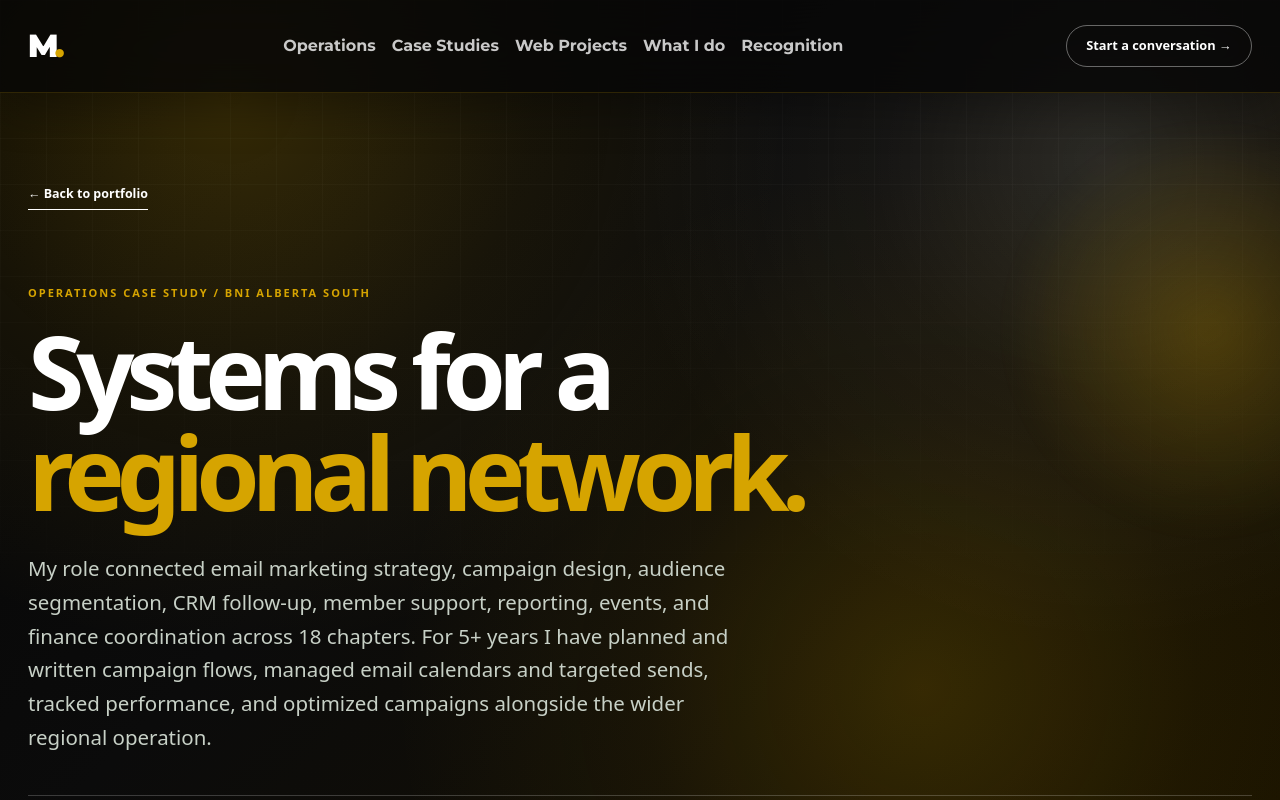
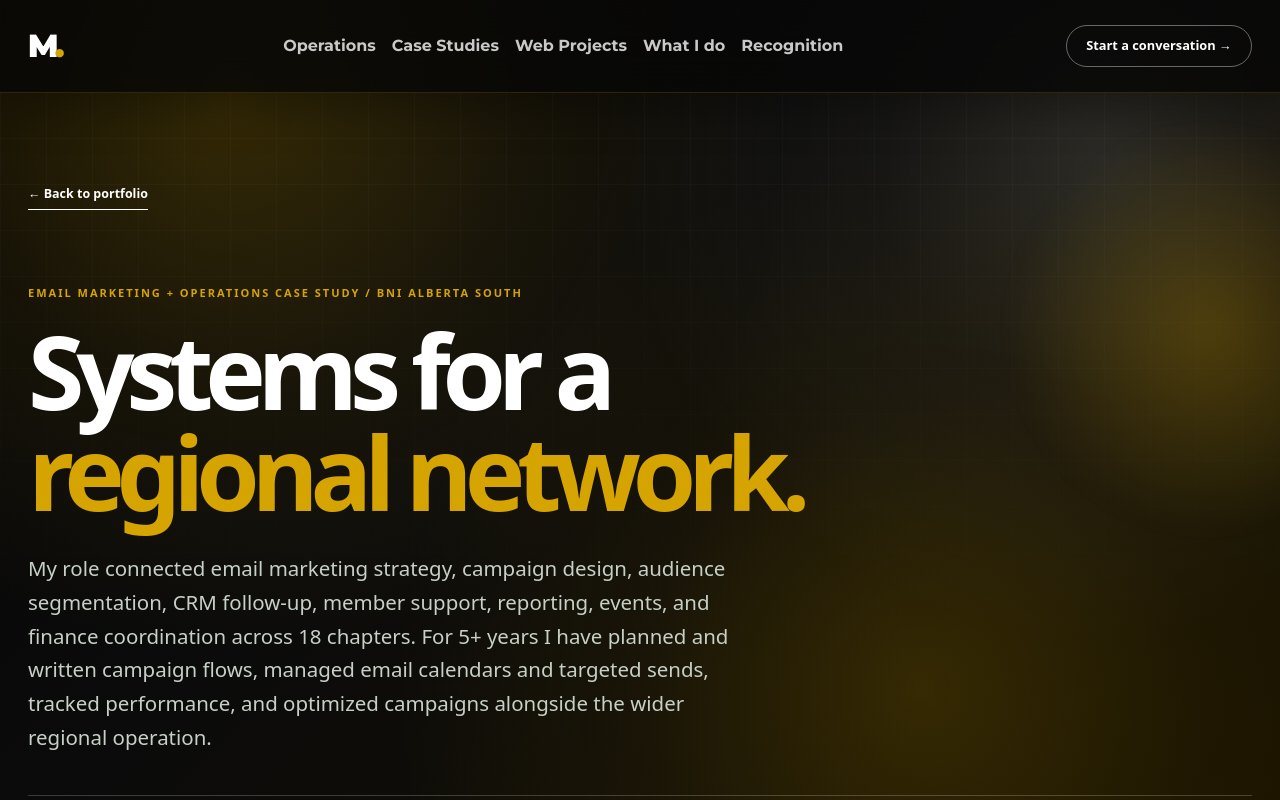
Before and after one commit to marvelcruz/mavl-portfolio, a Next.js app: page /work/bni-operations in a window 1280 px wide. Shown: the top 800 px of the page. Built offline with nearby package versions, Linux system fonts and the light colour scheme.

Commit message:
Reframe BNI case study around email marketing and operations

```diff
--- a/app/work/bni-operations/page.tsx
+++ b/app/work/bni-operations/page.tsx
@@ -13,7 +13,7 @@ export default function BniOperationsPage() {
     <main className="bni-case-page">
       <div className="section section_px bni-case-intro">
         <Link href="/#case-studies" className="bni-case-back">← Back to portfolio</Link>
-        <p className="eyebrow">Operations case study / BNI Alberta South</p>
+        <p className="eyebrow">Email marketing + operations case study / BNI Alberta South</p>
         <h1>Systems for a<br /><em>regional network.</em></h1>
         <p>My role connected email marketing strategy, campaign design, audience segmentation, CRM follow-up, member support, reporting, events, and finance coordination across 18 chapters. For 5+ years I have planned and written campaign flows, managed email calendars and targeted sends, tracked performance, and optimized campaigns alongside the wider regional operation.</p>
         <div className="bni-case-facts"><span><strong>18</strong> chapters supported</span><span><strong>5+</strong> years email + lifecycle work</span><span><strong>Email → CRM</strong> connected journeys</span></div>
```
